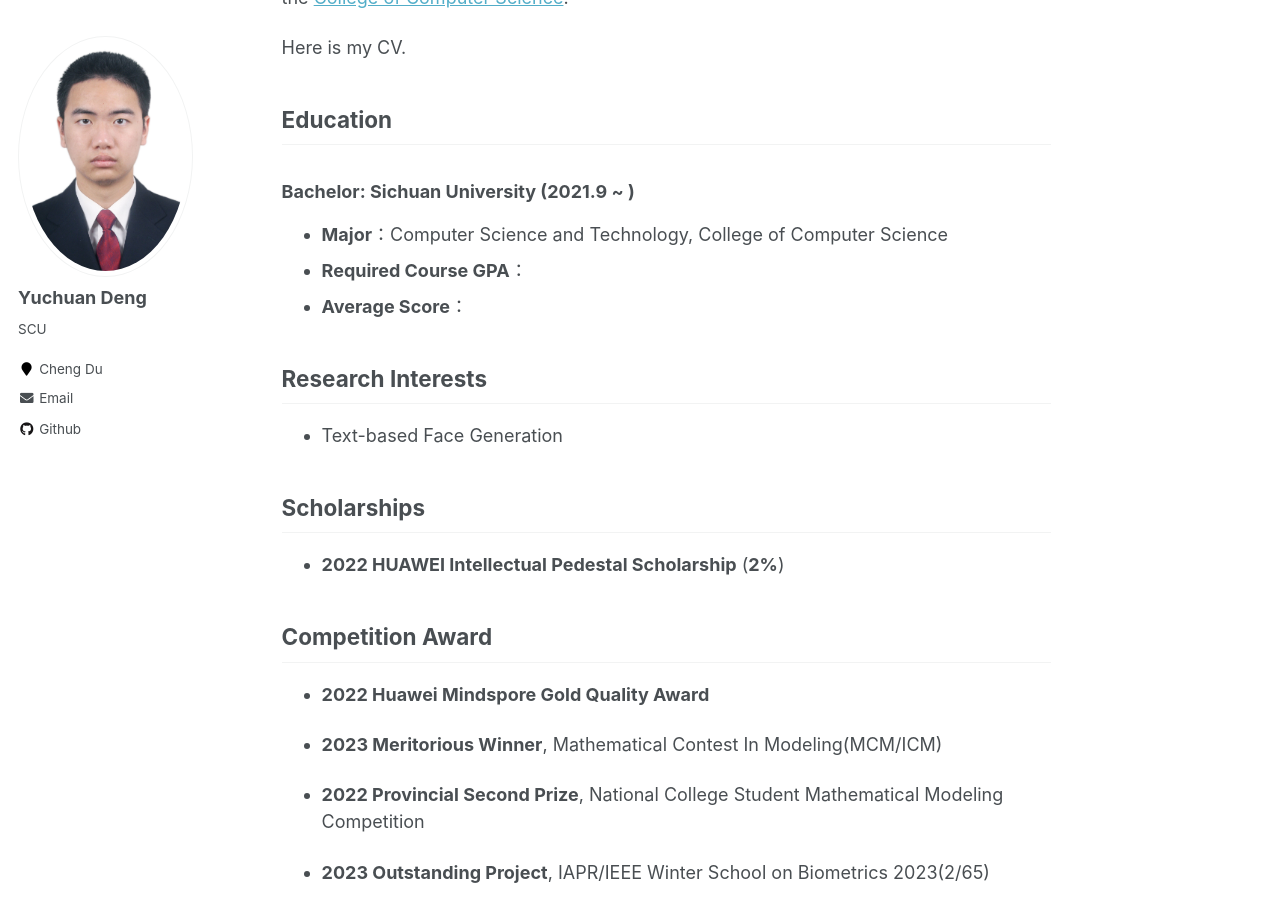
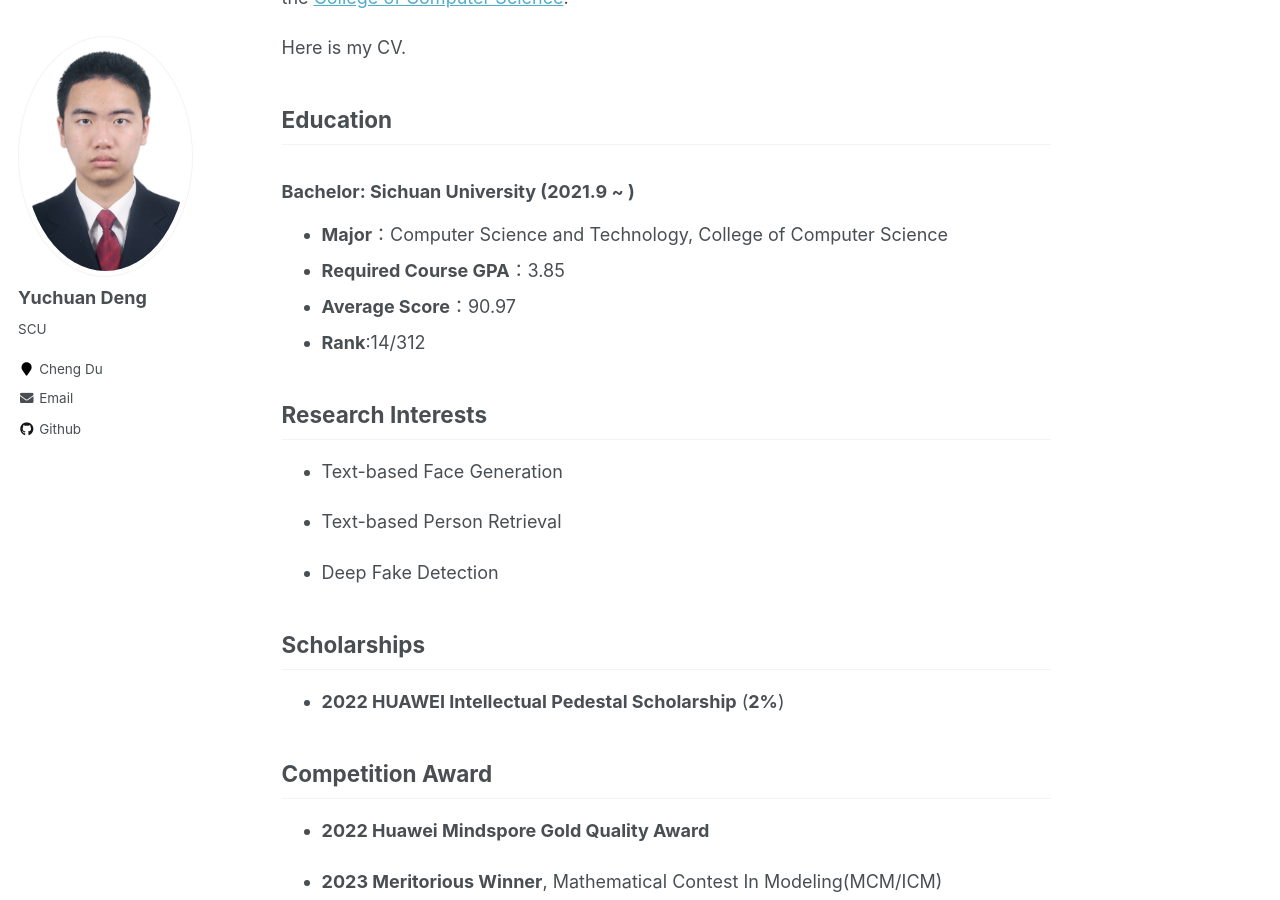
Before and after one commit to Kimokcheon/Kimokcheon.github.io, a Jekyll site: the page built from _pages/about.md, in a window 1280 px wide and 900 px high, scrolled down 308 px. Built offline with Jekyll 4.4.1, drawn with Linux system fonts in a browser that asks for light colours; formulas are drawn with MathJax 3.

Commit message:
Update about.md

```diff
--- a/_pages/about.md
+++ b/_pages/about.md
@@ -19,8 +19,9 @@ Here is my CV.
 ### Bachelor: Sichuan University (2021.9 ~ )
 
 - **Major**：Computer Science and Technology, College of Computer Science
-- **Required Course GPA**：
-- **Average Score**：
+- **Required Course GPA**：3.85
+- **Average Score**：90.97
+- **Rank**:14/312
 
 
 
@@ -28,7 +29,9 @@ Here is my CV.
 
 - Text-based Face Generation
 
+- Text-based Person Retrieval
 
+- Deep Fake Detection
 
 ## Scholarships
 
```
